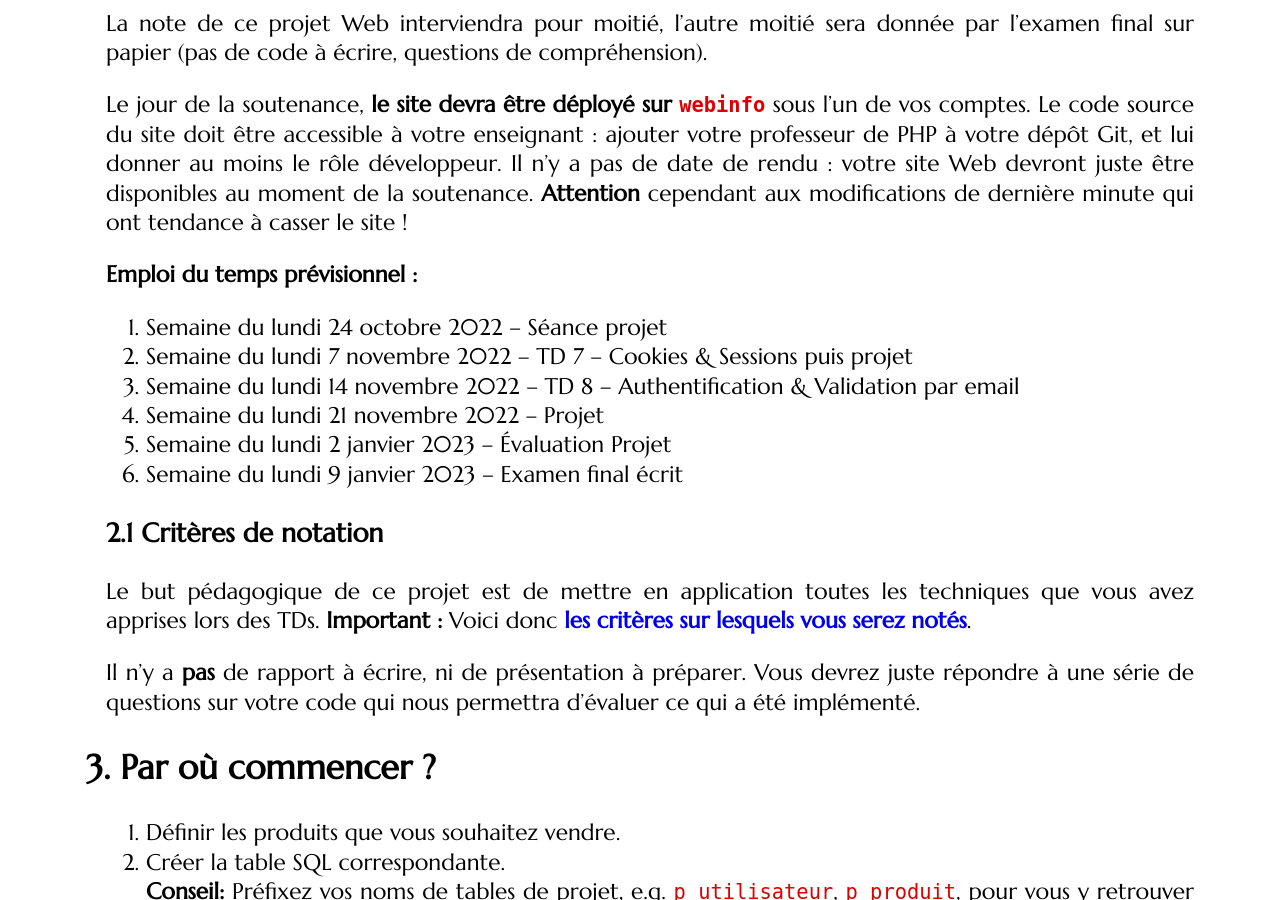
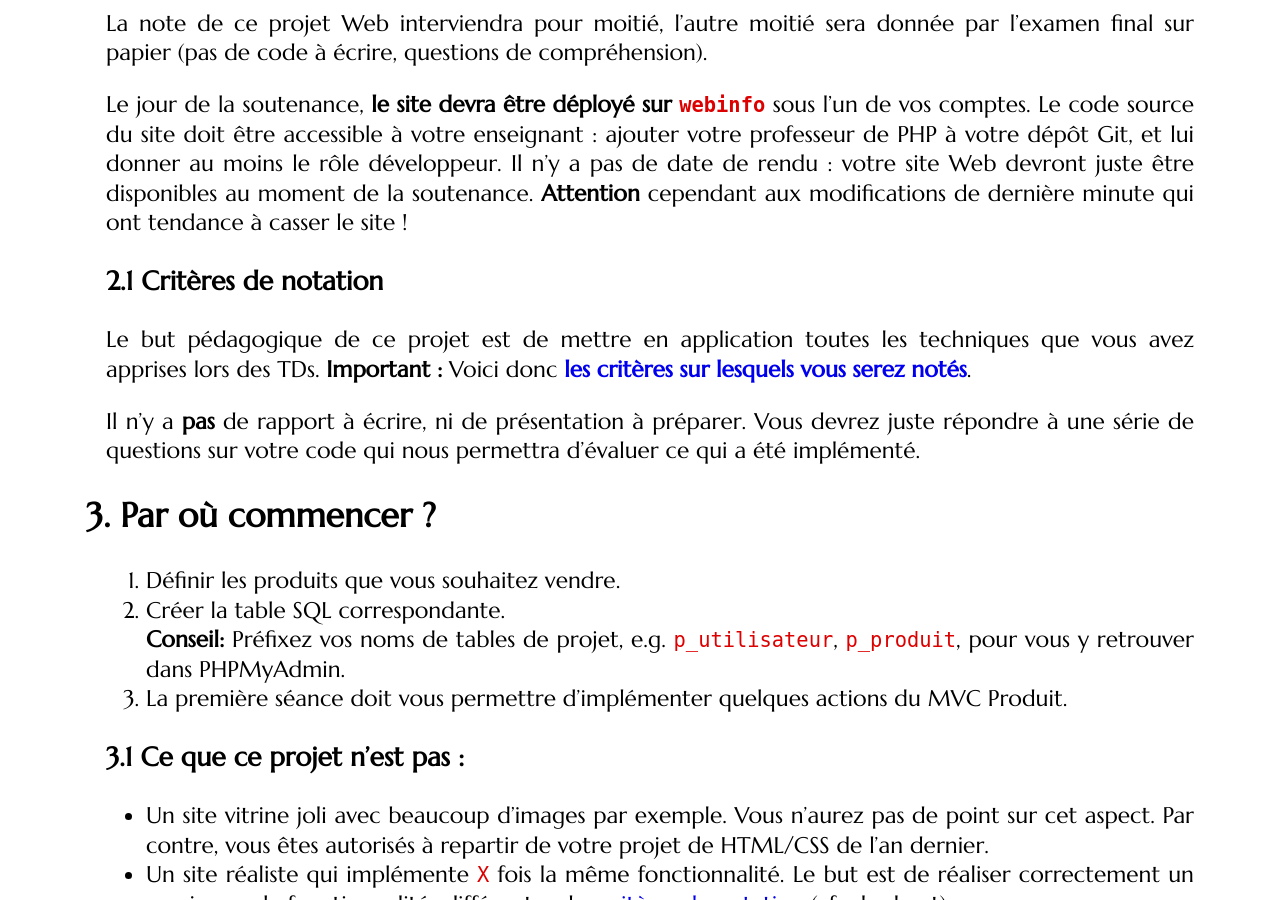
Before and after one commit to romainlebreton/R3.01-DeveloppementWeb, a Jekyll site: the page built from projet.md, in a window 1280 px wide and 900 px high, scrolled down 617 px. Built offline with Jekyll 4.4.1, drawn with Linux system fonts in a browser that asks for light colours; some web fonts are replaced.

Commit message:
Préparation projets

```diff
--- a/projet.md
+++ b/projet.md
@@ -39,14 +39,14 @@ rôle développeur. Il n'y a pas de date de rendu : votre site Web devront juste
 être disponibles au moment de la soutenance. **Attention** cependant aux
 modifications de dernière minute qui ont tendance à casser le site !
 
-**Emploi du temps prévisionnel :**
+<!-- **Emploi du temps prévisionnel :**
 
 1. Semaine du lundi 24 octobre 2022 -- Séance projet
 1. Semaine du lundi 7 novembre 2022 -- TD 7 -- Cookies & Sessions puis projet
 1. Semaine du lundi 14 novembre 2022 -- TD 8 -- Authentification & Validation par email
 1. Semaine du lundi 21 novembre 2022 -- Projet
 1. Semaine du lundi 2 janvier 2023 -- Évaluation Projet
-1. Semaine du lundi 9 janvier 2023 -- Examen final écrit
+1. Semaine du lundi 9 janvier 2023 -- Examen final écrit -->
 
 
 ### Critères de notation
```
Also changed, not shown: index.md (+10 -1 lines).
